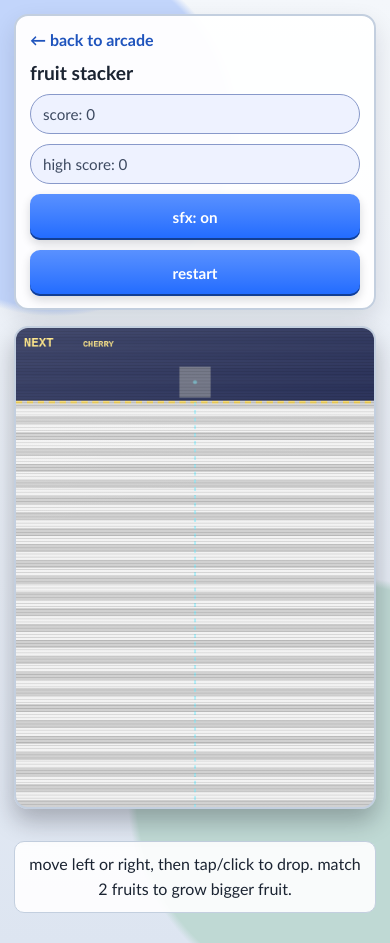
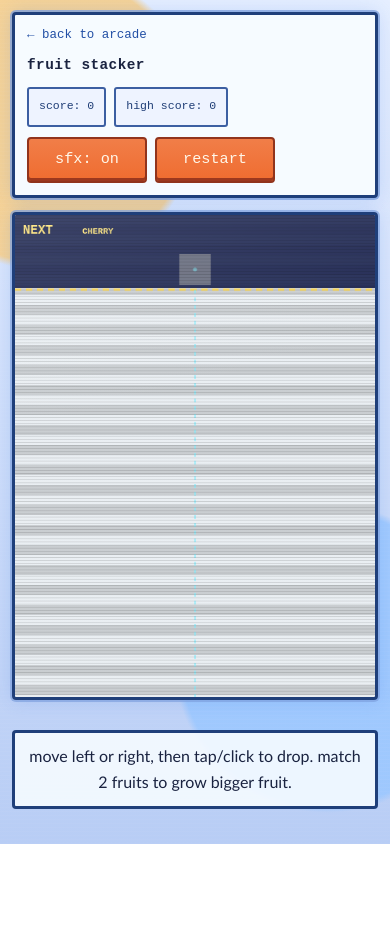
Before and after one commit to matheo-lm/xs-arcade, a website built with Vite: page games/fruit-stacker/index.html in a window 390 px wide. After the commit the page ends 844 px from the top, so only its background shows below. Built offline with nearby package versions, Linux system fonts and the light colour scheme.

Commit message:
Rebrand arcade UI and theme controls

```diff
--- a/games/fruit-stacker/index.html
+++ b/games/fruit-stacker/index.html
@@ -7,14 +7,7 @@
 </head>
 <body>
   <main class="app-shell game-shell">
-    <section class="panel topbar" aria-label="game status">
-      <a class="pixel-link" href="/">&larr; <span id="backLabel">back to arcade</span></a>
-      <h1 class="title">fruit stacker</h1>
-      <div class="pill" id="score">score: 0</div>
-      <div class="pill" id="bestScore">high score: 0</div>
-      <button id="soundToggleBtn" type="button" aria-pressed="false">sfx: on</button>
-      <button id="restartBtn" type="button">restart</button>
-    </section>
+    <div id="gameHeaderMount"></div>
 
     <section class="panel board" id="board" aria-label="play area">
       <canvas id="game" width="460" height="620"></canvas>
--- a/src/games/fruit-stacker/main.ts
+++ b/src/games/fruit-stacker/main.ts
@@ -1,10 +1,12 @@
 import "@shared/ui/base.css";
+import "@shared/ui/gameHeader.css";
 import "@games/fruit-stacker/styles.css";
 import { createI18n } from "@shared/i18n";
 import { getAllGames } from "@platform/gameRegistry";
 import { platformStorage } from "@shared/storage/platformStorage";
 import { initFruitStacker } from "@games/fruit-stacker/game";
 import { applyTheme, watchSystemTheme } from "@shared/ui/theme";
+import { renderGameHeader } from "@shared/ui/gameHeader";
 
 const byId = <T extends HTMLElement>(id: string): T => {
   const node = document.getElementById(id);
@@ -20,22 +22,14 @@ watchSystemTheme(themePreference, () => {
   applyTheme(themePreference);
 });
 
+const headerRoot = byId<HTMLElement>("gameHeaderMount");
 const canvas = byId<HTMLCanvasElement>("game");
 const boardEl = byId<HTMLElement>("board");
-const scoreEl = byId<HTMLElement>("score");
-const bestScoreEl = byId<HTMLElement>("bestScore");
 const gameOverEl = byId<HTMLElement>("gameOver");
 const finalScoreEl = byId<HTMLElement>("finalScore");
 const gameOverTitleEl = byId<HTMLElement>("gameOverTitle");
-const soundToggleBtn = byId<HTMLButtonElement>("soundToggleBtn");
-const restartBtn = byId<HTMLButtonElement>("restartBtn");
 const playAgainBtn = byId<HTMLButtonElement>("playAgainBtn");
-
 const hint = byId<HTMLElement>("hint");
-const backLabel = byId<HTMLElement>("backLabel");
-
-hint.textContent = i18n.t("gameHintFruitStacker");
-backLabel.textContent = i18n.t("gameBackToLauncher");
 
 const profiles = platformStorage.listProfiles();
 let activeId = platformStorage.getActiveProfileId();
@@ -50,6 +44,28 @@ if (!profileId) throw new Error("No active profile available");
 
 const manifest = getAllGames().find((game) => game.id === "fruit-stacker");
 if (!manifest) throw new Error("Fruit Stacker manifest is missing");
+
+renderGameHeader(headerRoot, {
+  title: manifest.title[i18n.locale],
+  backHref: "/",
+  backLabel: i18n.t("gameBackToLauncher"),
+  leftMeta: [
+    { id: "score", text: `${i18n.t("gameScorePrefix")}: 0` },
+    { id: "bestScore", text: `${i18n.t("highScoreLabel")}: 0` }
+  ],
+  rightActions: [
+    { id: "soundToggleBtn", label: platformStorage.isGlobalMute() ? i18n.t("gameSoundOff") : i18n.t("gameSoundOn"), pressed: platformStorage.isGlobalMute() },
+    { id: "restartBtn", label: i18n.t("gameRestart") }
+  ],
+  ariaLabel: "game status"
+});
+
+const scoreEl = byId<HTMLElement>("score");
+const bestScoreEl = byId<HTMLElement>("bestScore");
+const soundToggleBtn = byId<HTMLButtonElement>("soundToggleBtn");
+const restartBtn = byId<HTMLButtonElement>("restartBtn");
+
+hint.textContent = i18n.t("gameHintFruitStacker");
 
 const mediumPreset = manifest.difficultyPresets["6-7"];
 
--- a/src/games/fruit-stacker/styles.css
+++ b/src/games/fruit-stacker/styles.css
@@ -2,40 +2,24 @@
   justify-items: center;
 }
 
-.topbar {
+#gameHeaderMount {
   width: 100%;
-  padding: 12px 14px;
-  display: grid;
-  grid-template-columns: auto 1fr auto auto auto auto;
-  gap: 10px;
-  align-items: center;
-}
-
-.title {
-  margin: 0;
-  font-size: clamp(1.2rem, 2vw, 1.45rem);
-  line-height: 1.2;
-}
-
-.pill {
-  background: var(--status-bg);
-  border: 1px solid var(--status-border);
-  border-radius: 999px;
-  padding: 8px 12px;
-  font-size: 0.95rem;
-  white-space: nowrap;
-  color: var(--text-soft);
 }
 
 .board {
   width: min(100%, 460px);
   aspect-ratio: 3 / 4;
-  border-radius: 14px;
-  border: 2px solid var(--panel-edge);
-  background: repeating-linear-gradient(180deg, color-mix(in srgb, var(--panel) 95%, black) 0 8px, color-mix(in srgb, var(--panel) 82%, black) 8px 16px);
+  border-radius: 4px;
+  border: 3px solid var(--panel-edge);
+  background:
+    repeating-linear-gradient(
+      180deg,
+      color-mix(in srgb, var(--panel) 95%, black) 0 10px,
+      color-mix(in srgb, var(--panel) 82%, black) 10px 20px
+    );
   overflow: hidden;
   position: relative;
-  box-shadow: 0 12px 24px rgba(9, 12, 22, 0.28);
+  box-shadow: 0 0 0 2px color-mix(in srgb, var(--panel-shadow) 68%, transparent), 0 0 18px var(--crt-glow);
   touch-action: none;
 }
 
@@ -44,7 +28,7 @@
   position: absolute;
   inset: 0;
   pointer-events: none;
-  background: linear-gradient(165deg, #ffffff22, transparent 38%);
+  background: linear-gradient(165deg, #ffffff1e, transparent 40%);
 }
 
 canvas {
@@ -55,11 +39,11 @@ canvas {
 
 .hint {
   font-size: 1rem;
-  line-height: 1.55;
+  line-height: 1.65;
   background: color-mix(in srgb, var(--panel) 90%, transparent);
-  border: 1px solid var(--panel-edge);
-  border-radius: 10px;
-  padding: 10px 14px;
+  border: 3px solid var(--panel-edge);
+  border-radius: 4px;
+  padding: 10px 12px;
   text-align: center;
   max-width: 460px;
 }
@@ -71,7 +55,7 @@ canvas {
   place-items: center;
   background: color-mix(in srgb, var(--bg-bottom) 80%, transparent);
   text-align: center;
-  padding: 18px;
+  padding: 16px;
   opacity: 0;
   pointer-events: none;
   transition: opacity 0.2s ease;
@@ -84,7 +68,7 @@ canvas {
 
 .overlay h2 {
   margin: 0;
-  font-size: clamp(1.4rem, 2.5vw, 1.7rem);
+  font-size: 0.95rem;
   color: var(--danger);
 }
 
@@ -95,10 +79,6 @@ canvas {
 }
 
 @media (max-width: 920px) {
-  .topbar {
-    grid-template-columns: 1fr;
-  }
-
   .board {
     width: min(100%, 390px);
   }
--- a/src/shared/ui/base.css
+++ b/src/shared/ui/base.css
@@ -1,49 +1,58 @@
 :root {
-  --font-main: "Nunito Sans", "Avenir Next", "Trebuchet MS", "Segoe UI", sans-serif;
+  --font-pixel: "Press Start 2P", "Courier New", monospace;
+  --font-body: "Trebuchet MS", "Verdana", sans-serif;
 }
 
 html[data-theme="light"] {
-  --bg-top: #f4f7fb;
-  --bg-bottom: #dde5f1;
-  --shape-a: #c2d5fb;
-  --shape-b: #bfd9d4;
-  --panel: #ffffff;
-  --panel-edge: #c3cfdf;
-  --text-main: #1b2432;
-  --text-soft: #3d4a61;
-  --accent: #1f6aff;
-  --accent-dark: #174eb8;
-  --accent-strong: #0f3c96;
-  --good: #1d8f5f;
-  --warn: #9a6d00;
-  --danger: #c03f34;
-  --link: #1f54bd;
-  --tag-bg: #e9f0ff;
-  --tag-border: #b7c7eb;
-  --status-bg: #eef2ff;
-  --status-border: #8899ca;
+  --bg-top: #e6efff;
+  --bg-bottom: #b8cdf5;
+  --shape-a: #f8cf89;
+  --shape-b: #9ac7ff;
+  --panel: #f6fbff;
+  --panel-edge: #1f3f7a;
+  --panel-shadow: #7ea0dd;
+  --text-main: #1a2340;
+  --text-soft: #273860;
+  --accent: #ef6c2f;
+  --accent-dark: #ba4324;
+  --accent-strong: #ff9f4e;
+  --good: #1b8b49;
+  --warn: #935700;
+  --danger: #a92a2a;
+  --link: #224fa5;
+  --tag-bg: #dce7ff;
+  --tag-border: #4568a9;
+  --status-bg: #eef3ff;
+  --status-border: #3c5fa2;
+  --status-text: #1f3d76;
+  --crt-glow: rgba(53, 114, 227, 0.2);
+  --scanline: rgba(255, 255, 255, 0.07);
 }
 
 html[data-theme="dark"] {
-  --bg-top: #111725;
-  --bg-bottom: #090d16;
-  --shape-a: #1f2b45;
-  --shape-b: #1b3533;
-  --panel: #161d2c;
-  --panel-edge: #2f3a50;
-  --text-main: #ecf0f8;
-  --text-soft: #bec9df;
-  --accent: #73a2ff;
-  --accent-dark: #2a61cf;
-  --accent-strong: #9ec0ff;
-  --good: #53cc95;
-  --warn: #ffce70;
-  --danger: #ff8a80;
-  --link: #9ec0ff;
-  --tag-bg: #1e273a;
-  --tag-border: #3e506f;
-  --status-bg: #1b2539;
-  --status-border: #5a7097;
+  --bg-top: #0f1734;
+  --bg-bottom: #080d1f;
+  --shape-a: #5e358f;
+  --shape-b: #12668a;
+  --panel: #111a33;
+  --panel-edge: #57b6ff;
+  --panel-shadow: #0b2a5a;
+  --text-main: #eff7ff;
+  --text-soft: #c0daff;
+  --accent: #ff7a42;
+  --accent-dark: #bf3f25;
+  --accent-strong: #ffb464;
+  --good: #61de85;
+  --warn: #ffd267;
+  --danger: #ff7f7f;
+  --link: #94d2ff;
+  --tag-bg: #0d223e;
+  --tag-border: #3e8bcc;
+  --status-bg: #0f2949;
+  --status-border: #53a9f4;
+  --status-text: #9ad8ff;
+  --crt-glow: rgba(58, 214, 255, 0.2);
+  --scanline: rgba(0, 0, 0, 0.2);
 }
 
 * {
@@ -58,55 +67,76 @@ body {
 
 body {
   background:
-    radial-gradient(circle at 14% 14%, var(--shape-a) 0 20%, transparent 21%),
-    radial-gradient(circle at 88% 84%, var(--shape-b) 0 24%, transparent 25%),
+    radial-gradient(circle at 12% 14%, color-mix(in srgb, var(--shape-a) 88%, transparent) 0 18%, transparent 19%),
+    radial-gradient(circle at 84% 78%, color-mix(in srgb, var(--shape-b) 86%, transparent) 0 20%, transparent 21%),
     linear-gradient(180deg, var(--bg-top), var(--bg-bottom));
   color: var(--text-main);
-  font-family: var(--font-main);
+  font-family: var(--font-body);
   font-size: 16px;
-  line-height: 1.45;
+  line-height: 1.5;
+  position: relative;
+}
+
+body::before {
+  content: "";
+  position: fixed;
+  inset: 0;
+  pointer-events: none;
+  background: repeating-linear-gradient(180deg, transparent 0 3px, var(--scanline) 3px 4px);
+  opacity: 0.45;
 }
 
 .app-shell {
   width: min(1120px, 100%);
   margin: 0 auto;
-  padding: 20px;
+  padding: 18px;
   display: grid;
-  gap: 16px;
+  gap: 14px;
+  position: relative;
 }
 
 .panel {
-  background: color-mix(in srgb, var(--panel) 96%, transparent);
-  border: 2px solid var(--panel-edge);
-  border-radius: 14px;
-  box-shadow: 0 10px 24px rgba(10, 16, 30, 0.12);
+  background: var(--panel);
+  border: 3px solid var(--panel-edge);
+  border-radius: 4px;
+  box-shadow: 0 0 0 2px color-mix(in srgb, var(--panel-shadow) 76%, transparent), 0 0 20px var(--crt-glow);
+}
+
+h1,
+h2,
+h3,
+button,
+.field-label,
+.stat-pill,
+.status-pill,
+.tag {
+  font-family: var(--font-pixel);
 }
 
 .button,
 button {
   min-height: 46px;
-  border: 0;
-  border-radius: 10px;
-  background: linear-gradient(180deg, color-mix(in srgb, var(--accent) 74%, #ffffff), var(--accent));
-  color: #ffffff;
-  font-family: inherit;
-  font-size: 0.98rem;
-  font-weight: 700;
-  padding: 10px 14px;
+  border: 2px solid color-mix(in srgb, var(--accent-dark) 78%, black);
+  border-radius: 4px;
+  background: linear-gradient(180deg, color-mix(in srgb, var(--accent) 88%, white), var(--accent));
+  color: #fff7e9;
+  font-size: 0.72rem;
+  line-height: 1.25;
+  padding: 9px 12px;
   cursor: pointer;
-  box-shadow: inset 0 -2px 0 color-mix(in srgb, var(--accent-dark) 80%, black), 0 4px 10px rgba(10, 16, 30, 0.16);
+  box-shadow: inset 0 -3px 0 color-mix(in srgb, var(--accent-dark) 84%, black);
 }
 
 .button:hover,
 button:hover {
-  filter: brightness(1.03);
+  filter: brightness(1.04);
 }
 
 .button:focus-visible,
 button:focus-visible,
 select:focus-visible,
 a:focus-visible {
-  outline: 3px solid color-mix(in srgb, var(--accent-strong) 75%, white);
+  outline: 3px solid var(--accent-strong);
   outline-offset: 2px;
 }
 
@@ -119,17 +149,17 @@ button:disabled {
 select {
   min-height: 46px;
   border: 2px solid var(--panel-edge);
-  border-radius: 10px;
-  background: var(--panel);
+  border-radius: 4px;
+  background: color-mix(in srgb, var(--panel) 92%, black 8%);
   color: var(--text-main);
-  font-family: inherit;
-  font-size: 0.96rem;
-  padding: 8px 12px;
+  font-family: var(--font-body);
+  font-size: 1rem;
+  padding: 8px 10px;
 }
 
 .field-label {
-  font-size: 0.92rem;
-  font-weight: 700;
+  font-size: 0.66rem;
+  line-height: 1.4;
   display: block;
   margin-bottom: 8px;
   color: var(--text-soft);
@@ -138,7 +168,9 @@ select {
 .pixel-link {
   color: var(--link);
   text-decoration: none;
-  font-weight: 700;
+  font-family: var(--font-pixel);
+  font-size: 0.72rem;
+  line-height: 1.3;
 }
 
 .pixel-link:hover {
@@ -147,7 +179,7 @@ select {
 
 @media (max-width: 760px) {
   .app-shell {
-    padding: 14px;
+    padding: 12px;
   }
 
   .button,
@@ -156,4 +188,9 @@ select {
   select {
     font-size: 0.95rem;
   }
+
+  .field-label,
+  .pixel-link {
+    font-size: 0.7rem;
+  }
 }
--- /dev/null
+++ b/src/shared/ui/gameHeader.css
@@ -0,0 +1,71 @@
+.game-header {
+  padding: 12px;
+  display: grid;
+  gap: 10px;
+  border-radius: 4px;
+}
+
+.game-header-main {
+  display: flex;
+  align-items: center;
+  justify-content: space-between;
+  gap: 12px;
+}
+
+.game-header-back {
+  font-size: 0.78rem;
+}
+
+.game-header-title {
+  margin: 0;
+  font-family: var(--font-pixel);
+  font-size: clamp(0.9rem, 2.2vw, 1.1rem);
+  letter-spacing: 0.03em;
+  text-align: right;
+}
+
+.game-header-meta {
+  display: flex;
+  flex-wrap: wrap;
+  gap: 8px;
+}
+
+.game-header-pill {
+  min-height: 40px;
+  display: inline-flex;
+  align-items: center;
+  border: 2px solid var(--status-border);
+  border-radius: 3px;
+  padding: 8px 10px;
+  background: var(--status-bg);
+  color: var(--status-text);
+  font-family: var(--font-pixel);
+  font-size: 0.72rem;
+  line-height: 1.3;
+}
+
+.game-header-actions {
+  display: flex;
+  flex-wrap: wrap;
+  gap: 8px;
+  justify-content: flex-end;
+}
+
+.game-header-action {
+  min-width: 120px;
+}
+
+@media (max-width: 900px) {
+  .game-header-main {
+    flex-direction: column;
+    align-items: flex-start;
+  }
+
+  .game-header-title {
+    text-align: left;
+  }
+
+  .game-header-actions {
+    justify-content: flex-start;
+  }
+}
--- /dev/null
+++ b/src/shared/ui/gameHeader.ts
@@ -0,0 +1,63 @@
+export interface GameHeaderMetaItem {
+  id: string;
+  text: string;
+  ariaLabel?: string;
+}
+
+export interface GameHeaderActionItem {
+  id: string;
+  label: string;
+  pressed?: boolean;
+  disabled?: boolean;
+}
+
+export interface GameHeaderConfig {
+  title: string;
+  backHref: string;
+  backLabel: string;
+  leftMeta?: GameHeaderMetaItem[];
+  rightActions?: GameHeaderActionItem[];
+  ariaLabel?: string;
+}
+
+const escapeHtml = (value: string): string =>
+  value
+    .replaceAll("&", "&amp;")
+    .replaceAll("<", "&lt;")
+    .replaceAll(">", "&gt;")
+    .replaceAll('"', "&quot;")
+    .replaceAll("'", "&#39;");
+
+export const renderGameHeader = (root: HTMLElement, config: GameHeaderConfig): void => {
+  const meta = (config.leftMeta ?? [])
+    .map((item) => {
+      const aria = item.ariaLabel ? ` aria-label="${escapeHtml(item.ariaLabel)}"` : "";
+      return `<span class="game-header-pill" id="${escapeHtml(item.id)}" data-meta-id="${escapeHtml(item.id)}"${aria}>${escapeHtml(item.text)}</span>`;
+    })
+    .join("");
+
+  const actions = (config.rightActions ?? [])
+    .map((action) => {
+      const pressed = typeof action.pressed === "boolean" ? ` aria-pressed="${action.pressed ? "true" : "false"}"` : "";
+      const disabled = action.disabled ? " disabled" : "";
+      return `<button type="button" class="game-header-action" id="${escapeHtml(action.id)}"${pressed}${disabled}>${escapeHtml(action.label)}</button>`;
+    })
+    .join("");
+
+  root.innerHTML = `
+    <section class="panel game-header" aria-label="${escapeHtml(config.ariaLabel ?? "game header")}">
+      <div class="game-header-main">
+        <a class="pixel-link game-header-back" href="${escapeHtml(config.backHref)}">&larr; ${escapeHtml(config.backLabel)}</a>
+        <h1 class="game-header-title">${escapeHtml(config.title)}</h1>
+      </div>
+      <div class="game-header-meta">${meta}</div>
+      <div class="game-header-actions">${actions}</div>
+    </section>
+  `;
+};
+
+export const updateGameHeaderMeta = (root: HTMLElement, id: string, text: string): void => {
+  const node = root.querySelector<HTMLElement>(`[data-meta-id="${id}"]`);
+  if (!node) return;
+  node.textContent = text;
+};
```
Also changed, not shown: docs/architecture.md (+8 -1 lines), docs/design-principles.md (+30 -7 lines), docs/game-template.md (+23 -6 lines), docs/pixel-style-guide.md (added, +34 -0 lines), src/games/placeholder/main.ts (+14 -2 lines), src/games/placeholder/styles.css (+15 -10 lines), src/platform/main.ts (+16 -2 lines), src/platform/styles.css (+53 -45 lines), tests/e2e/launcher.spec.ts (+24 -1 lines).
